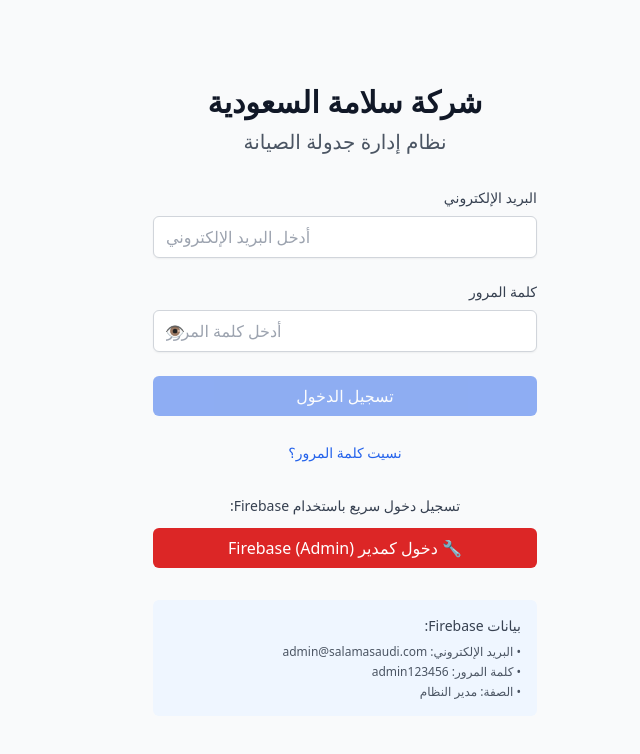
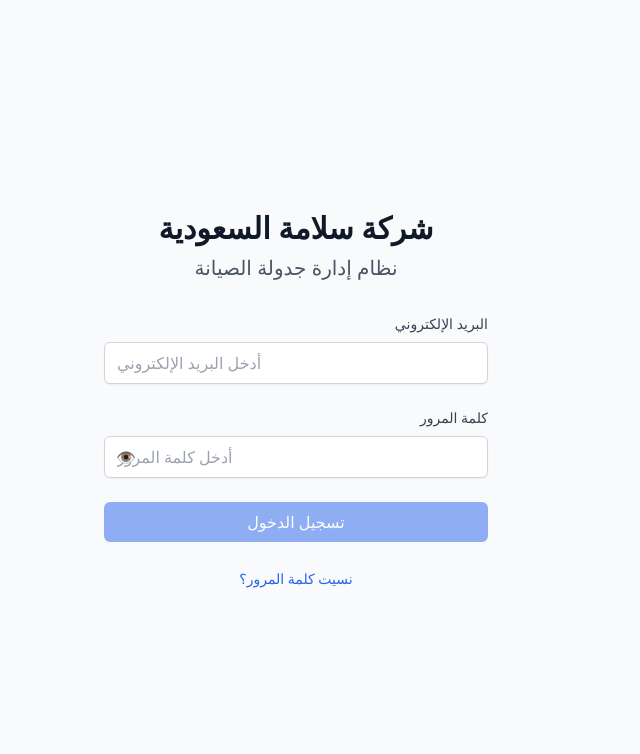
Before and after one commit to hmztgr/salama-maintenance-system, a Next.js app: page / in a window 1280 px wide. Shown: the top 754 px of the page, without its empty margins (455-1095 px from the left). Built offline with nearby package versions, Linux system fonts and the light colour scheme; no server answers.

Commit message:
Remove quick login section from production branch for security

```diff
--- a/src/components/auth/Login.tsx
+++ b/src/components/auth/Login.tsx
@@ -39,16 +39,7 @@ export function Login({ onLoginSuccess, className = '' }: LoginProps) {
     setCredentials(prev => ({ ...prev, [field]: value }));
   };
 
-  const handleQuickLogin = async (email: string, password: string) => {
-    try {
-      const success = await login(email, password);
-      if (success && onLoginSuccess) {
-        onLoginSuccess();
-      }
-    } catch (error) {
-      console.error('Quick login error:', error);
-    }
-  };
+
 
   return (
     <div className={`min-h-screen flex items-center justify-center bg-gray-50 ${className}`}>
@@ -131,28 +122,7 @@ export function Login({ onLoginSuccess, className = '' }: LoginProps) {
           </div>
         </form>
 
-        {/* Quick Login Buttons for Testing */}
-        <div className="mt-6">
-          <h3 className="text-sm font-medium text-gray-700 mb-3 text-center">تسجيل دخول سريع باستخدام Firebase:</h3>
-          <div className="space-y-2">
-            <button
-              onClick={() => handleQuickLogin('admin@salamasaudi.com', 'admin123456')}
-              disabled={authState.isLoading}
-              className="w-full bg-red-600 text-white py-2 px-4 rounded-md hover:bg-red-700 focus:outline-none focus:ring-2 focus:ring-red-500 focus:ring-offset-2 disabled:opacity-50 disabled:cursor-not-allowed transition-colors"
-            >
-              🔧 دخول كمدير Firebase (Admin)
-            </button>
-          </div>
-        </div>
 
-        <div className="mt-6 p-4 bg-blue-50 rounded-md">
-          <h3 className="text-sm font-medium text-gray-700 mb-2">بيانات Firebase:</h3>
-          <div className="text-xs text-gray-600 space-y-1">
-            <div>• البريد الإلكتروني: admin@salamasaudi.com</div>
-            <div>• كلمة المرور: admin123456</div>
-            <div>• الصفة: مدير النظام</div>
-          </div>
-        </div>
       </div>
     </div>
   );
```
